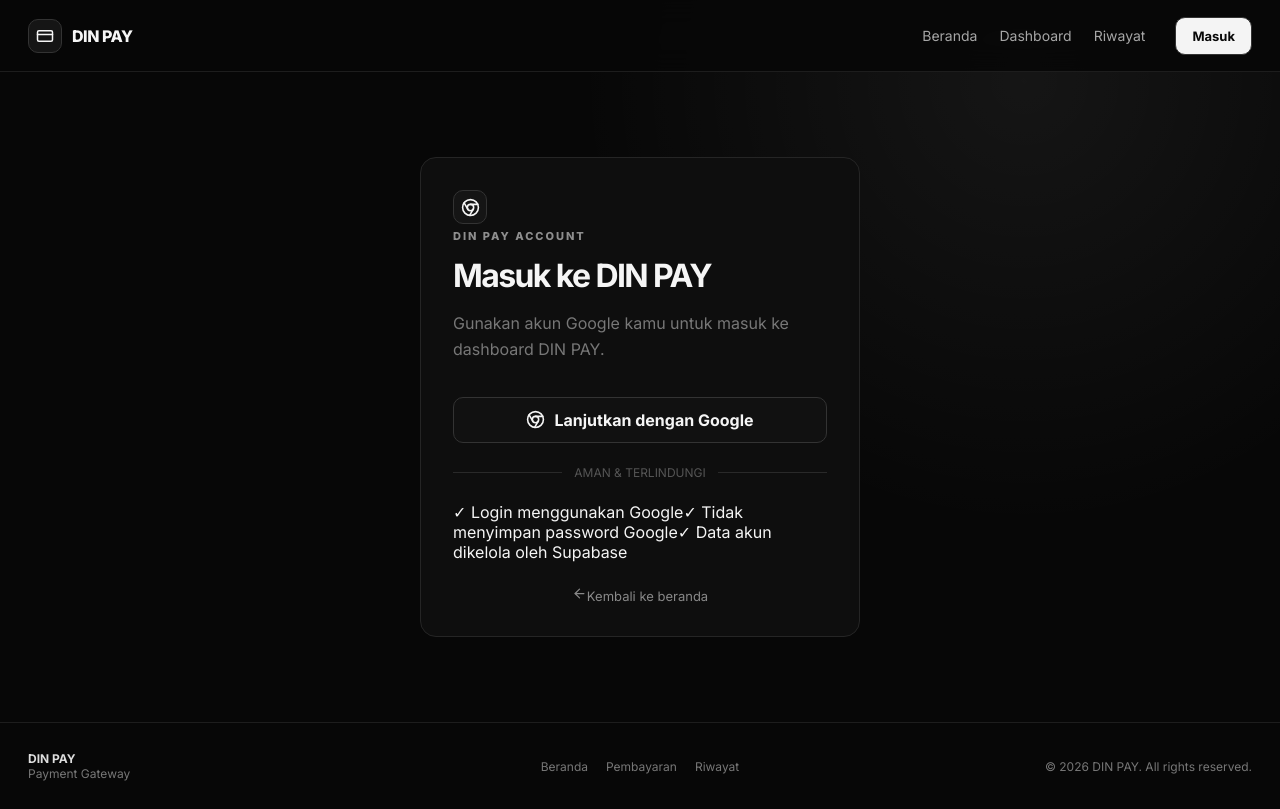
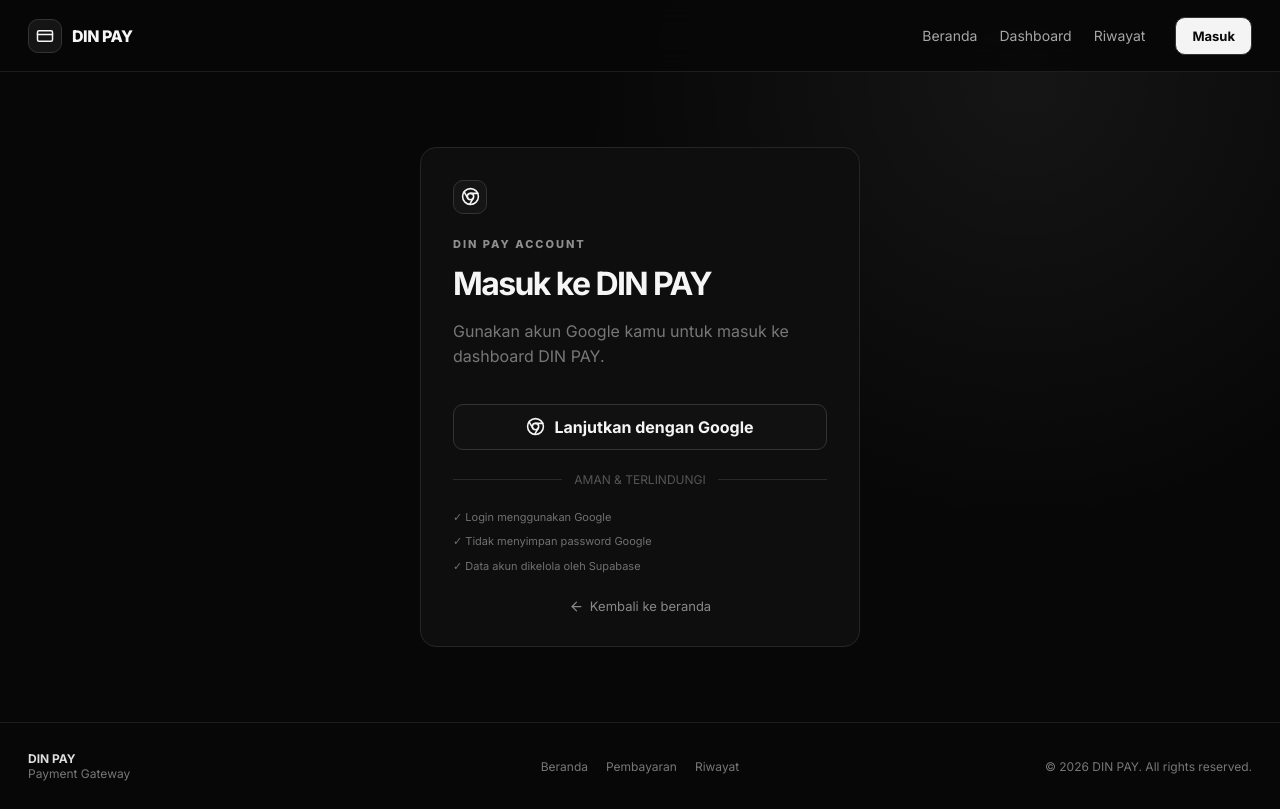
Before and after one commit to DINSTORE99/din-payment-bot, a React (Vite) app: page /login in a window 1280 px wide. Built offline with nearby package versions, Linux system fonts and the light colour scheme; no server answers.

Commit message:
Update style.css

```diff
--- a/src/style.css
+++ b/src/style.css
@@ -376,3 +376,42 @@
   .footer-links { justify-content: center; }
   .footer p { text-align: center; }
 }
+.auth-logo {
+  margin-bottom: 18px;
+}
+
+.login-error {
+  margin-top: 18px;
+  padding: 12px 14px;
+  border: 1px solid #5a2929;
+  border-radius: 9px;
+  background: #1b0d0d;
+  color: #ff9b9b;
+  font-size: 12px;
+  line-height: 1.5;
+}
+
+.login-info {
+  display: grid;
+  gap: 8px;
+  color: #707070;
+  font-size: 11px;
+  line-height: 1.5;
+}
+
+.back-link {
+  display: flex;
+  align-items: center;
+  justify-content: center;
+  gap: 6px;
+}
+
+.spin {
+  animation: dinpay-spin 1s linear infinite;
+}
+
+@keyframes dinpay-spin {
+  to {
+    transform: rotate(360deg);
+  }
+}
```
